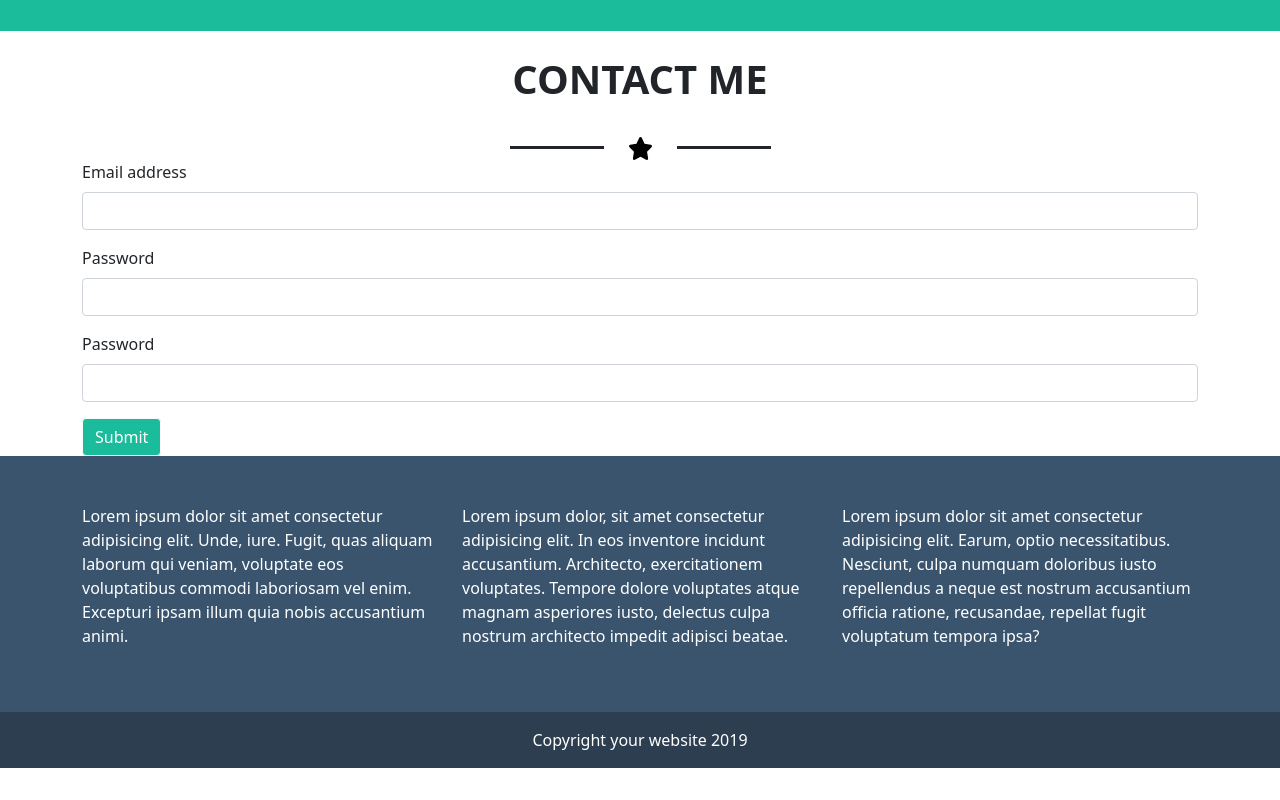
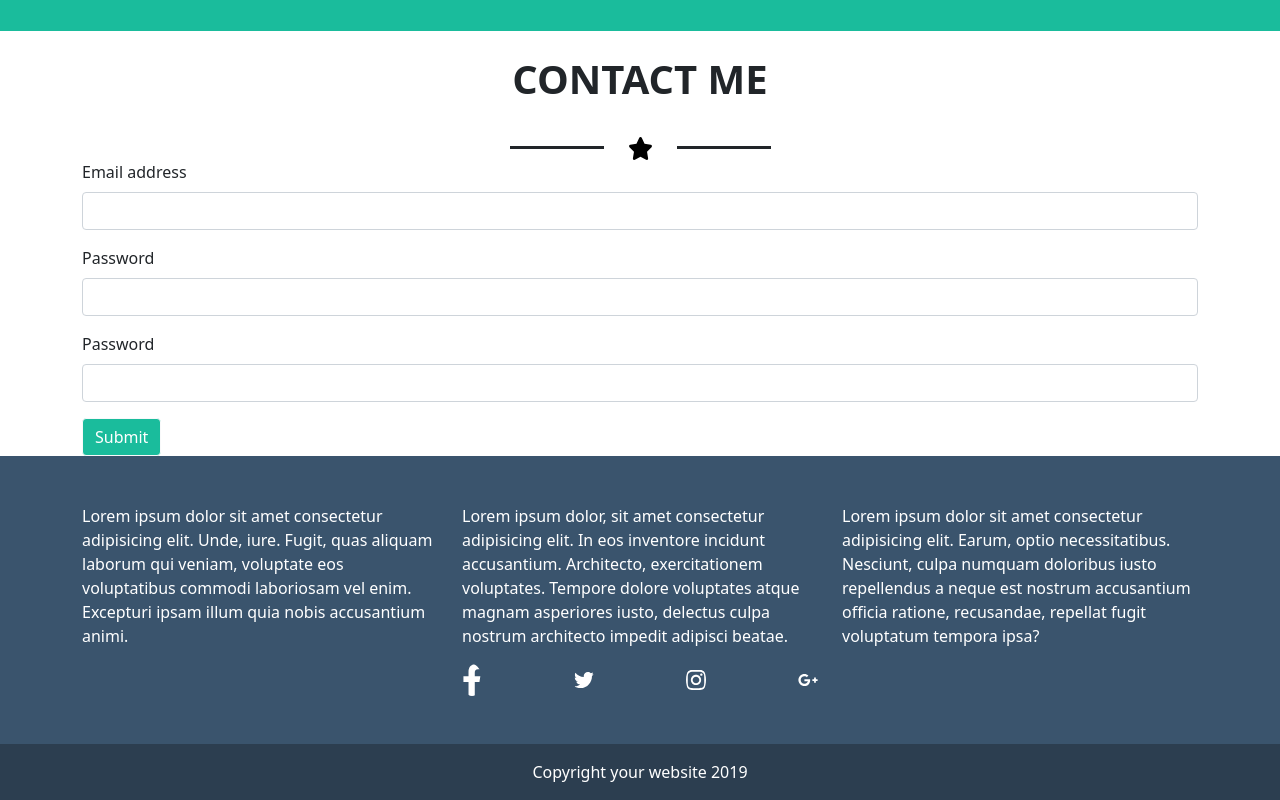
Before and after one commit to fracabu/html-css-bootstrap-freelancer, a plain HTML site: page index.html in a window 1280 px wide. Shown: the part 1956-2756 px from the top of the page. Before the commit the page ends 2724 px from the top, so only its background shows below. Drawn offline with nearby package versions, Linux system fonts and the light colour scheme.

Commit message:
loghi footer

```diff
--- a/index.html
+++ b/index.html
@@ -195,6 +195,12 @@
                 </div>
                 <div class="col-4">
                     <p>Lorem ipsum dolor, sit amet consectetur adipisicing elit. In eos inventore incidunt accusantium. Architecto, exercitationem voluptates. Tempore dolore voluptates atque magnam asperiores iusto, delectus culpa nostrum architecto impedit adipisci beatae.</p>
+                    <div class= "d-flex justify-content-between" >
+                        <img src="img/facebook-f-brands.svg" class="rounded-circle loghi-footer" alt="...">
+                        <img src="img/twitter-brands.svg" class="rounded-circle loghi-footer" alt="...">
+                        <img src="img/instagram-brands.svg" class="rounded-circle loghi-footer" alt="...">
+                        <img src="img/google-plus-g-brands.svg" class="rounded-circle loghi-footer" alt="...">
+                    </div>
                 </div>
                 <div class="col-4">
                     <p>Lorem ipsum dolor sit amet consectetur adipisicing elit. Earum, optio necessitatibus. Nesciunt, culpa numquam doloribus iusto repellendus a neque est nostrum accusantium officia ratione, recusandae, repellat fugit voluptatum tempora ipsa?</p>
--- a/style.css
+++ b/style.css
@@ -32,3 +32,7 @@ background-color: #2C3E50;
     margin: auto;
     width: 300px;
 }
+.loghi-footer{
+    width: 20px;
+    filter: invert(1);
+}
```
Also changed, not shown: img/facebook-f-brands.svg (added), img/google-plus-g-brands.svg (added), img/instagram-brands.svg (added), img/twitter-brands.svg (added).
